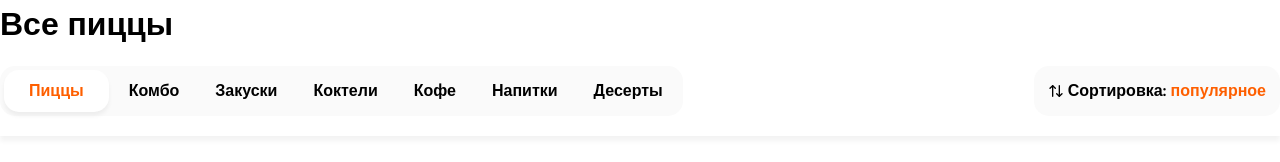
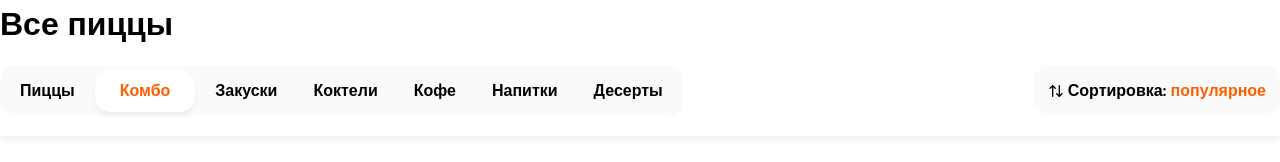
Before and after one commit to 2Revol2/RePizza, a Next.js app: page / in a window 1280 px wide. Shown: the part 153-315 px from the top of the page. Built offline with nearby package versions, Linux system fonts and the light colour scheme.

Commit message:
feat: add navigation and update category selection on scroll

```diff
--- a/package.json
+++ b/package.json
@@ -16,6 +16,7 @@
     "next": "15.2.1",
     "react": "^19.0.0",
     "react-dom": "^19.0.0",
+    "react-use": "^17.6.0",
     "sass": "^1.85.1",
     "zustand": "^5.0.3"
   },
--- a/src/app/page.tsx
+++ b/src/app/page.tsx
@@ -72,7 +72,7 @@ export default function Home() {
               />
               <ProductList
                 title="Комбо"
-                categoryId={1}
+                categoryId={2}
                 products={[
                   {
                     name: "Додо Бокс",
--- a/src/app/styles/global.css
+++ b/src/app/styles/global.css
@@ -5,6 +5,13 @@
   font-family: var(--font-nunito), sans-serif;
   font-size: 16px;
 }
+a {
+  text-decoration: none;
+}
 .main {
   min-height: 100vh;
 }
+
+html {
+  scroll-behavior: smooth;
+}
--- a/src/entities/ui/ProductCard/ProductCard.tsx
+++ b/src/entities/ui/ProductCard/ProductCard.tsx
@@ -19,7 +19,7 @@ type Product = {
 export const ProductCard = ({ id, name, price, image, desc }: Product) => {
   return (
     <div className={s.card}>
-      <Link href={`/product${id}}`}>
+      <Link href={`/product/${id}}`}>
         <Flex justify="center" align="center" className={s.imageWrapper}>
           <img width={215} height={215} src={image} alt={name} />
         </Flex>
--- /dev/null
+++ b/src/shared/store/categoryStore.ts
@@ -0,0 +1,11 @@
+import { create } from "zustand";
+
+type State = {
+  activeId: number;
+  setActiveId: (activeId: number) => void;
+};
+
+export const useCategoryStore = create<State>()((set) => ({
+  activeId: 1,
+  setActiveId: (activeId: number) => set({ activeId }),
+}));
--- a/src/widgets/ProductList/ui/ProductList.tsx
+++ b/src/widgets/ProductList/ui/ProductList.tsx
@@ -1,6 +1,10 @@
+"use client";
 import { Title } from "@/shared/ui/Title/Title";
 import s from "./ProductList.module.scss";
 import { ProductCard } from "@/entities/ui/ProductCard/ProductCard";
+import { useEffect, useRef, useState } from "react";
+import { useIntersection } from "react-use";
+import { useCategoryStore } from "@/shared/store/categoryStore";
 type ProductItem = {
   price: number;
 };
@@ -19,9 +23,25 @@ type ProductListProps = {
   categoryId: number;
 };
 
-export const ProductList = ({ products, title }: ProductListProps) => {
+export const ProductList = ({
+  products,
+  title,
+  categoryId,
+}: ProductListProps) => {
+  const intersectionRef = useRef(null);
+  const intersection = useIntersection(intersectionRef, {
+    threshold: 0.4,
+  });
+  const setActiveCategoryId = useCategoryStore((state) => state.setActiveId);
+
+  useEffect(() => {
+    if (intersection?.isIntersecting) {
+      setActiveCategoryId(categoryId);
+    }
+  }, [categoryId, intersection?.isIntersecting, title]);
+
   return (
-    <div>
+    <div id={title} ref={intersectionRef}>
       <Title Level="h3" size="lg" className={s.title}>
         {title}
       </Title>
--- a/src/widgets/Topbar/components/Categories/Categories.tsx
+++ b/src/widgets/Topbar/components/Categories/Categories.tsx
@@ -1,28 +1,27 @@
 "use client";
+import s from "./Categories.module.scss";
+import { useCategoryStore } from "@/shared/store/categoryStore";
 
-import { useState } from "react";
-import s from "./Categories.module.scss";
-const carygory = [
-  "Пиццы",
-  "Комбо",
-  "Закуски",
-  "Коктели",
-  "Кофе",
-  "Напитки",
-  "Десерты",
+const category = [
+  { id: 1, name: "Пиццы" },
+  { id: 2, name: "Комбо" },
+  { id: 3, name: "Закуски" },
+  { id: 4, name: "Коктели" },
+  { id: 5, name: "Кофе" },
+  { id: 6, name: "Напитки" },
+  { id: 7, name: "Десерты" },
 ];
 
 export const Categories = () => {
-  const [activeCategory, setActiveCategory] = useState(0);
+  const activeId = useCategoryStore((state) => state.activeId);
+  console.log(activeId);
+
   return (
     <div className={s.categories}>
-      {carygory.map((item, index) => (
-        <a key={index} className={s.link}>
-          <button
-            onClick={() => setActiveCategory(index)}
-            className={activeCategory === index ? s.activeButton : s.button}
-          >
-            {item}
+      {category.map((item, index) => (
+        <a key={index} className={s.link} href={`/#${item.name}`}>
+          <button className={activeId === item.id ? s.activeButton : s.button}>
+            {item.name}
           </button>
         </a>
       ))}
```
Also changed, not shown: 1 other file (tests, documents, lock files or other folders).
